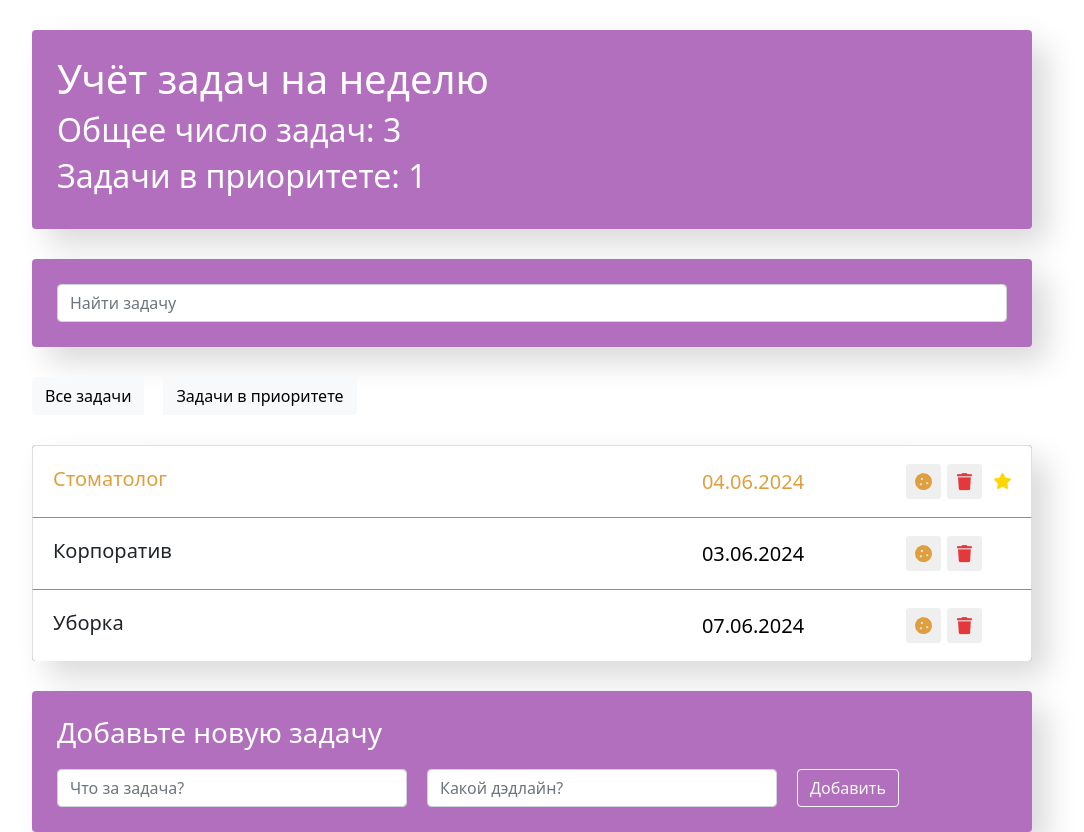
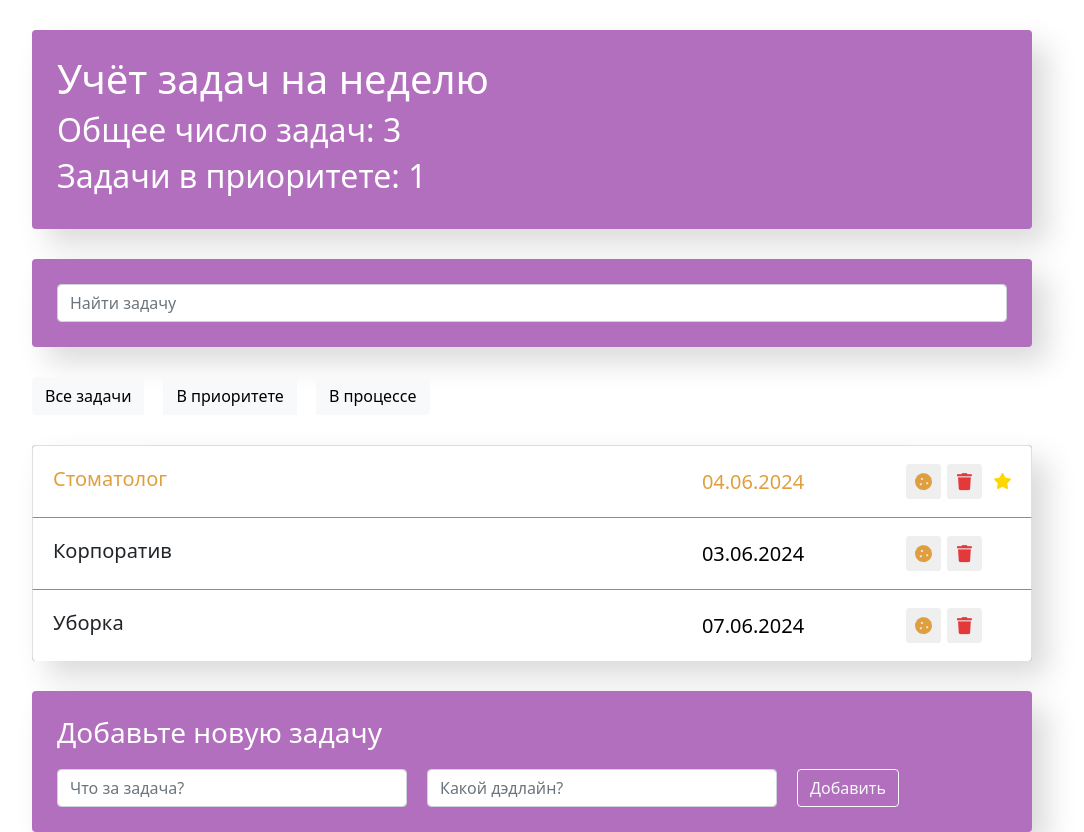
Before and after one commit to Valeriya266/TaskApp, a React (Create React App) app: page / in a window 1280 px wide. Shown: the whole page, without its empty margins (108-1192 px from the left). Built offline with nearby package versions, Linux system fonts and the light colour scheme.

Commit message:
add new structure app-filter

```diff
--- a/src/components/app-filter/app-filter.js
+++ b/src/components/app-filter/app-filter.js
@@ -1,20 +1,28 @@
 import './app-filter.css';
 
 const AppFilter = () => {
-    return (
-        <div className='btn-group'>
-            <button
+    const buttonData = [
+        {name: 'all', label: 'Все задачи'},
+        {name: 'priority', label: 'В приоритете'},
+        {name: 'in process', label: 'В процессе'}
+    ]
+
+    const buttons = buttonData.map(({name, label}) =>
+        {
+        return (
+            <button type='button'
                 className='btn btn-light'
-                type='button'>
-                    Все задачи
+                key={name}>
+                    {label}
             </button>
-            <button
-                className='btn btn-light'
-                type='button'>
-                    Задачи в приоритете
-            </button>
-        </div>
-    )
+        )
+    })
+
+        return (
+            <div className='btn-group'>
+                {buttons}
+            </div>
+        )
 }
 
 export default AppFilter;
--- a/src/components/app/App.js
+++ b/src/components/app/App.js
@@ -17,7 +17,8 @@ class App extends Component {
           {task: 'Корпоратив', date: '03.06.2024', priority: false, process: false, id: 2},
           {task: 'Уборка', date: '07.06.2024', priority: false, process: false, id: 3}
         ],
-        term: ''
+        term: '',
+        filter: 'all'
       };
       this.maxId = 4;
     }
@@ -84,11 +85,22 @@ class App extends Component {
       this.setState({term});
     }
 
+    filterPost = (items, filter) => {
+      switch (filter){
+        case 'process':
+          return items.filter(item => item.process);
+        case 'priority':
+          return items.filter(item => item.priority);
+        default:
+          return items;
+      }
+    }
+
     render() {
       const tasks = this.state.data.length;
       const priorityTasks = this.state.data.filter(item => item.priority).length;
-      const {data, term} = this.state;
-      const visibleData = this.searchTask(data, term);
+      const {data, term, filter} = this.state;
+      const visibleData = this.filterPost(this.searchTask(data, term), filter);
 
       return(
         <div className="app">
```
